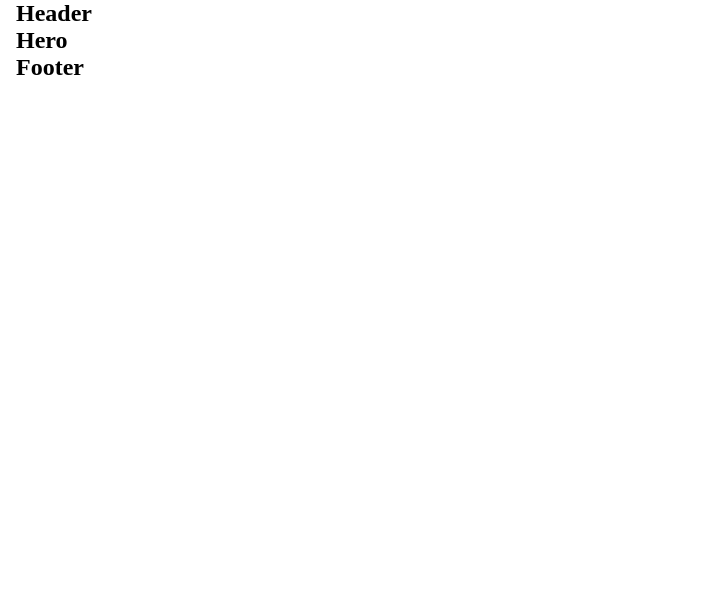
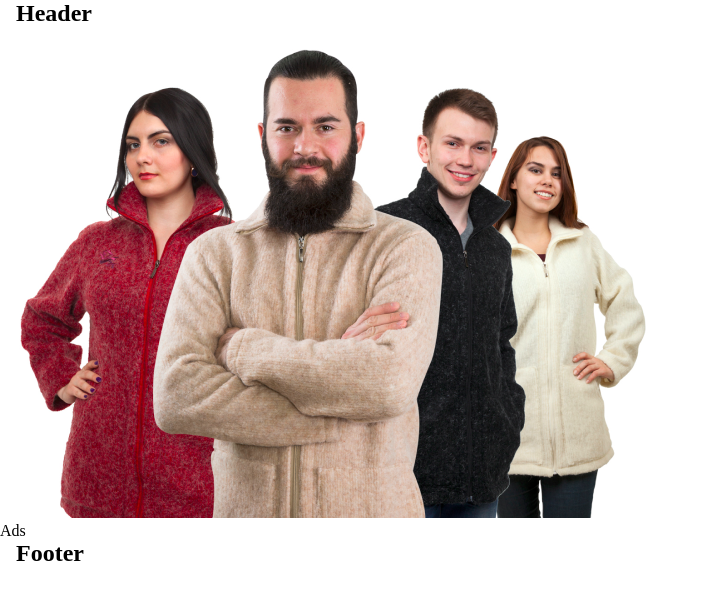
Before and after one commit to jasurumarov/lanalux, a React (Vite) app: page / in a window 1280 px wide. Shown: the top 600 px of the page, without its empty margins (0-708 px from the left). Built offline with nearby package versions, Linux system fonts and the light colour scheme.

Commit message:
Vanta fonts add

```diff
--- /dev/null
+++ b/src/components/ads/Ads.jsx
@@ -0,0 +1,7 @@
+import React from "react";
+
+const Ads = () => {
+  return <div>Ads</div>;
+};
+
+export default Ads;
--- a/src/components/hero/Hero.jsx
+++ b/src/components/hero/Hero.jsx
@@ -1,15 +1,16 @@
-import React from 'react'
+import React from "react";
+import bannerImg from "../../assets/images/banner.png";
 
 const Hero = () => {
   return (
-    <section className='hero-section'>
-        <div className="container">
-            <div className="hero-section__content">
-                <h2>Hero</h2>
-            </div>
+    <section className="hero-section">
+      <div className="container">
+        <div className="hero-section__content">
+          <img src={bannerImg} alt="Banner image" />
         </div>
+      </div>
     </section>
-  )
-}
+  );
+};
 
-export default Hero
+export default Hero;
--- a/src/pages/home/Home.jsx
+++ b/src/pages/home/Home.jsx
@@ -1,14 +1,16 @@
-import React from 'react'
+import React from "react";
 
 // Components
-import Hero from '../../components/hero/Hero'
+import Hero from "../../components/hero/Hero";
+import Ads from "../../components/ads/Ads";
 
 const Home = () => {
   return (
-    <main className='home-page'>
-        <Hero/>
+    <main className="home-page">
+      <Hero />
+      <Ads />
     </main>
-  )
-}
+  );
+};
 
-export default Home
+export default Home;
--- a/src/scss/abstracts/_fonts.scss
+++ b/src/scss/abstracts/_fonts.scss
@@ -0,0 +1,4 @@
+@font-face {
+  font-family: Vanta, sans-serif;
+  src: url(../../fonts/ofont.ru_Vanta.ttf);
+}
```
Also changed, not shown: src/App.jsx (+12 -15 lines), src/fonts/ofont.ru_Vanta.ttf (added).
